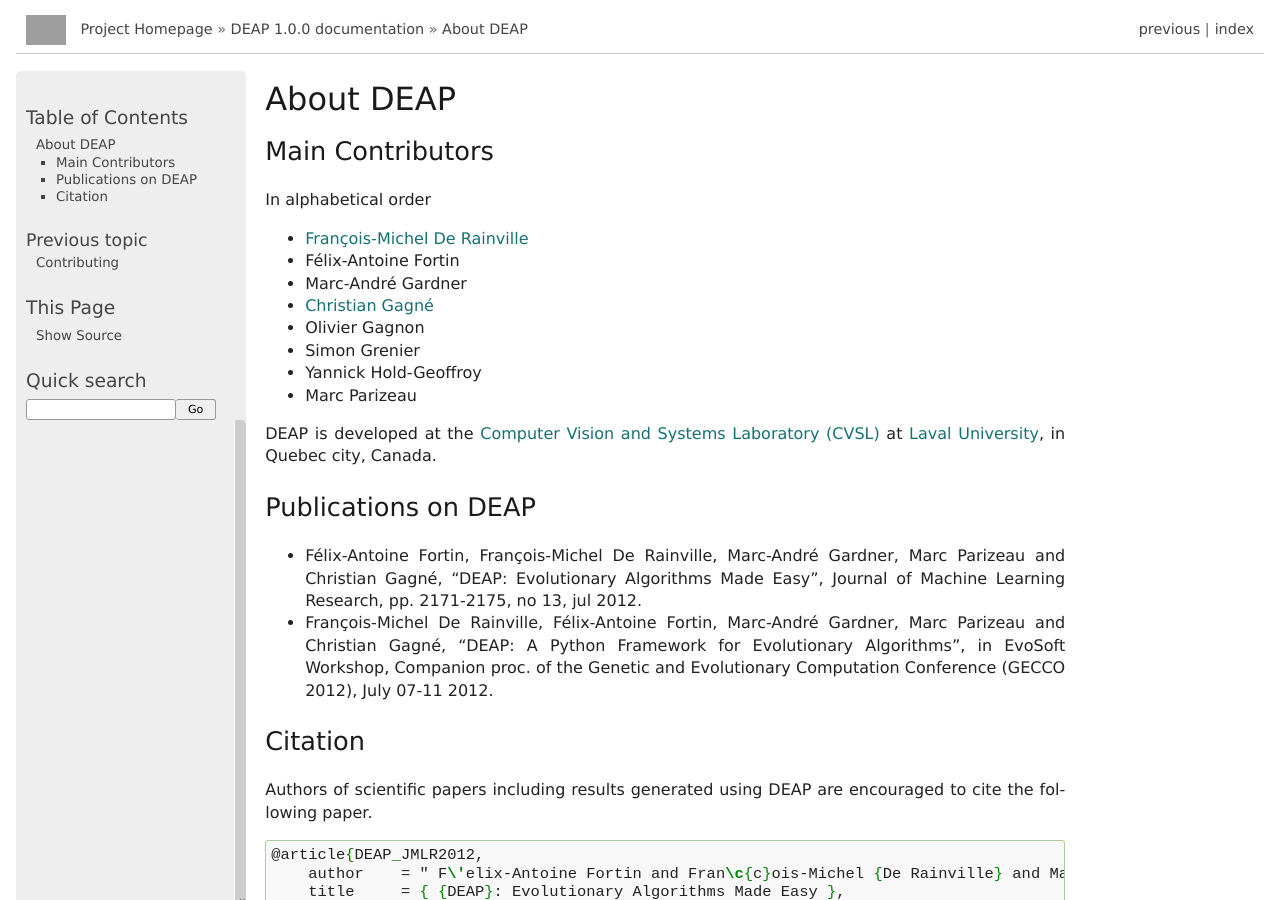
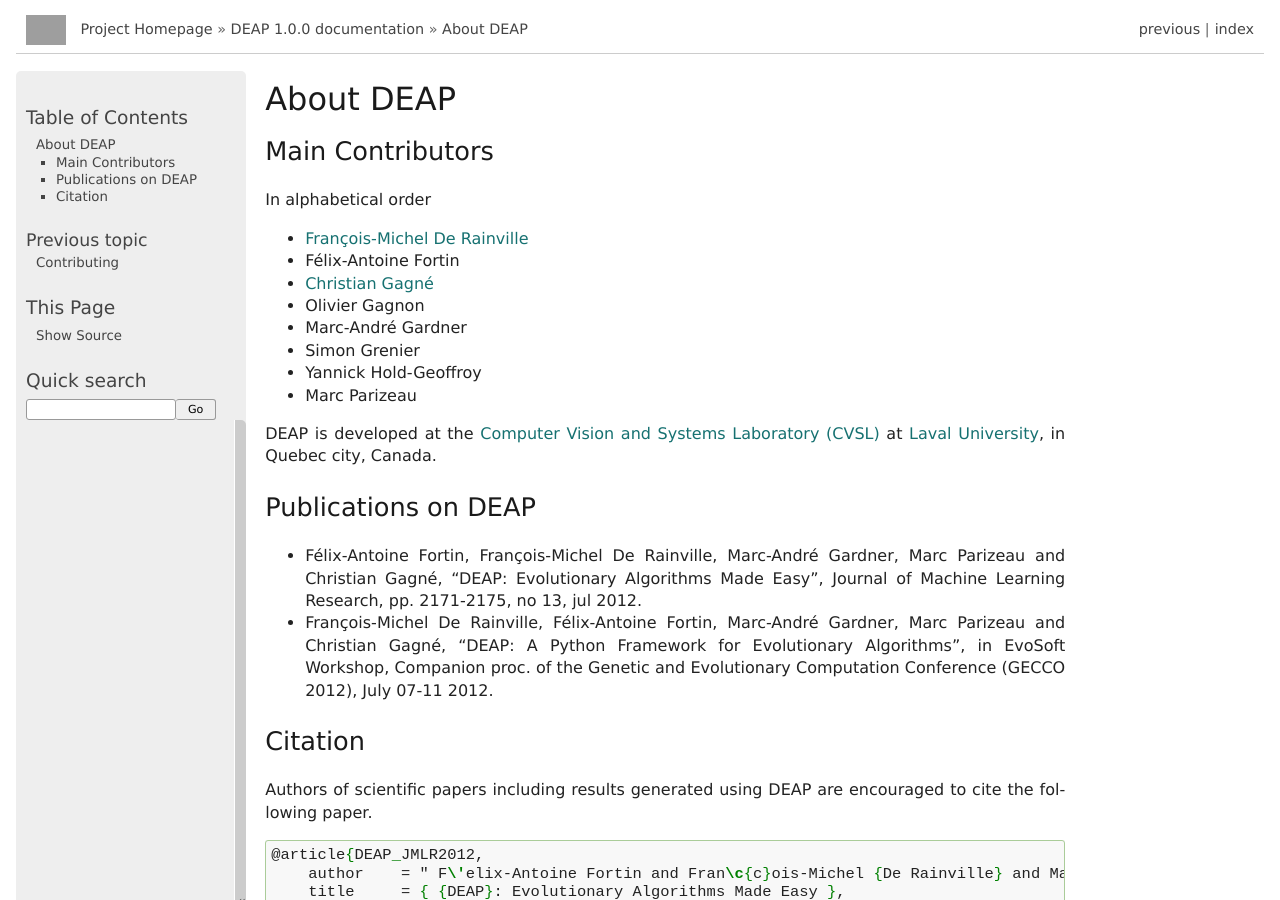
Before and after one commit to DEAP/deap, a Sphinx documentation site: the page built from doc/about.rst, in a window 1280 px wide and 900 px high. Built offline with Sphinx 7.4.7, drawn with Linux system fonts in a browser that asks for light colours; formulas are drawn with MathJax 3; grey boxes are pictures that could not be loaded.

Commit message:
Alphabetical order revisited.
--HG--
branch : dev

```diff
--- a/doc/about.rst
+++ b/doc/about.rst
@@ -8,9 +8,9 @@
 
 - `François-Michel De Rainville <https://vision.gel.ulaval.ca/~fmdrainville>`_
 - Félix-Antoine Fortin
-- Marc-André Gardner
 - `Christian Gagné <https://vision.gel.ulaval.ca/~cgagne>`_
 - Olivier Gagnon
+- Marc-André Gardner
 - Simon Grenier
 - Yannick Hold-Geoffroy
 - Marc Parizeau
```
